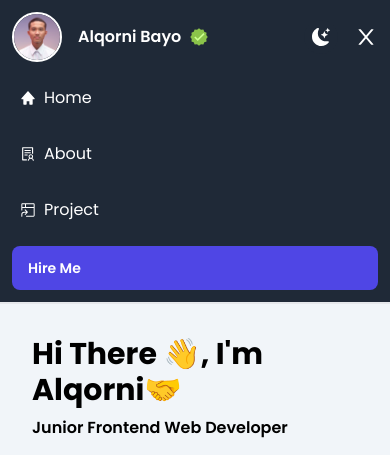
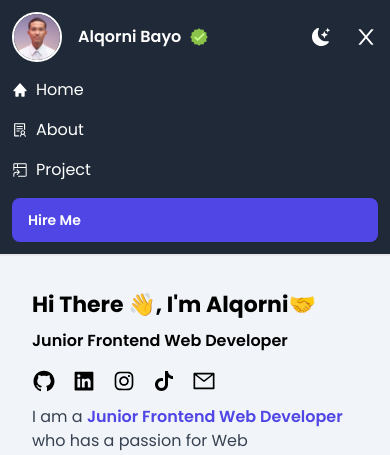
Before and after one commit to Alqorni30/bayo-dev, a React (Vite) app: page / in a window 390 px wide. Both pictures are taken after a click on the button 366 px from the left and 37 px from the top of the page. Shown: the top 455 px of the page. Built offline with nearby package versions, Linux system fonts and the light colour scheme.

Commit message:
membuat footer menjadi dinamis

```diff
--- a/src/components/Footer.jsx
+++ b/src/components/Footer.jsx
@@ -1,13 +1,15 @@
-import React from 'react'
+import React from 'react';
 
 const Footer = () => {
+  const currentYear = new Date().getFullYear();
+
   return (
     <>
       <footer className='bg-gray-800 p-4 text-white text-center md:hidden'>
-        <p>&copy; 2023 Copyright By<strong>Alqorni Bayo</strong></p>
+        <p>&copy; {currentYear} Copyright By<strong className='ml-1'>Alqorni Bayo</strong></p>
       </footer>
     </>
-  )
-}
+  );
+};
 
-export default Footer
+export default Footer;
--- a/src/components/HomeContent.jsx
+++ b/src/components/HomeContent.jsx
@@ -11,7 +11,7 @@ const HomeContent = () => {
     <>
       <div className="p-8 bg-slate-100  w-full min-h-screen dark:bg-gray-700 dark:text-white ">
         <div className="container ">
-          <h1 className="font-bold text-3xl md:text-4xl mb-2 animate__animated animate__fadeInUp">
+          <h1 className="font-bold text-[22px] md:text-4xl mb-2 animate__animated animate__fadeInUp">
             Hi There 👋, I'm Alqorni🤝
           </h1>
           <p className="font-semibold mb-4 animate__animated animate__fadeInUp">
--- a/src/components/Navbar.jsx
+++ b/src/components/Navbar.jsx
@@ -49,18 +49,18 @@ const Navbar = () => {
 
           {menuOpen && (
             <ul className="lg:hidden flex  flex-col space-y-4 mt-4 text-white ">
-              <li className="hover:bg-gray-500 p-2 cursor-pointer rounded">
+              <li className="hover:bg-gray-500 cursor-pointer rounded">
                 <Link to="/" className="flex items-center gap-2">
                   <BiSolidHome /> Home
                 </Link>
               </li>
-              <li className="hover:bg-gray-500 p-2 cursor-pointer rounded">
+              <li className="hover:bg-gray-500 cursor-pointer rounded">
                 <Link to="/about" className="flex items-center gap-2">
                   <AiOutlineSolution />
                   About
                 </Link>
               </li>
-              <li className="hover:bg-gray-500 p-2 cursor-pointer rounded">
+              <li className="hover:bg-gray-500 cursor-pointer rounded">
                 <Link to="/projects" className="flex items-center gap-2">
                   <GoProjectSymlink />
                   Project
--- a/src/components/Sidebar.jsx
+++ b/src/components/Sidebar.jsx
@@ -9,8 +9,9 @@ import FooterSidebar from "./FooterSidebar";
 import DarkModeToggle from "./DarkModeToggle";
 import "animate.css/animate.min.css";
 
+const Sidebar = () => {
+  const currentYear = new Date().getFullYear();
 
-const Sidebar = () => {
   return (
     <>
       <div className="dark:bg-gray-800 bg-slate-200  h-screen w-64  flex-shrink-0 top-0 sticky hidden lg:block">
@@ -67,7 +68,7 @@ const Sidebar = () => {
         <hr className="mt-4 border-1 border-black hidden md:block dark:border-slate-400" />
         <div className=" mt-4 text-black dark:text-white">
           <p className="px-4 text-sm text-center bottom-3 absolute ">
-            &copy; 2023 Copyright By <strong> Alqorni Bayo</strong>
+            &copy; {currentYear} Copyright By <strong> Alqorni Bayo</strong>
           </p>
         </div>
       </div>
```
